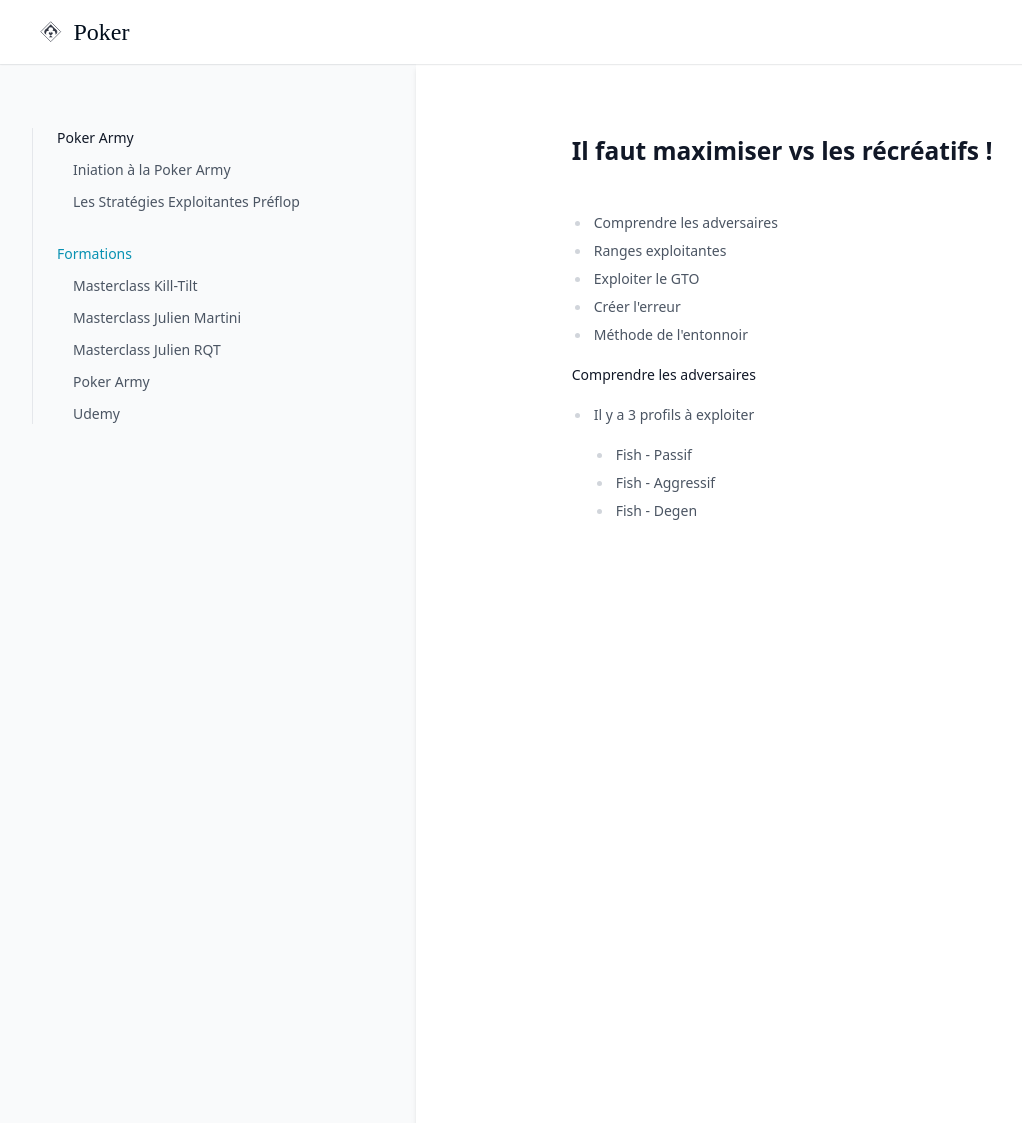
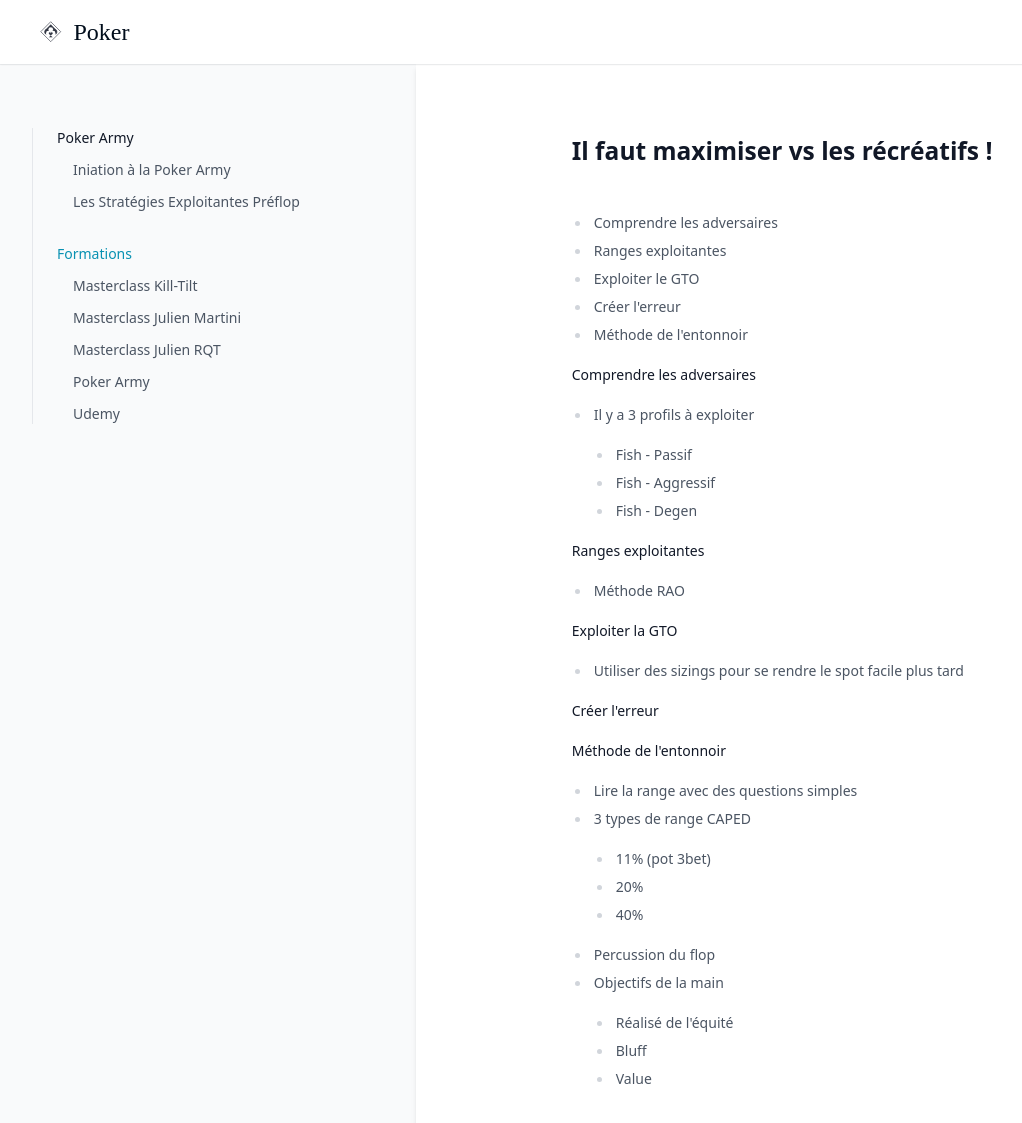
Before and after one commit to greglejeune/ebook, a Jekyll site: the page built from _poker/module1.md, in a window 1280 px wide and 1171 px high. Shown: the top 1123 px of the window, without its empty margins (0-1022 px from the left). Built offline with Jekyll 4.4.1, drawn with Linux system fonts in a browser that asks for light colours.

Commit message:
Update module1.md

```diff
--- a/_poker/module1.md
+++ b/_poker/module1.md
@@ -25,3 +25,37 @@ category: baki
     </ul>
   </li>
 </ul>
+
+<p style="text-align: justify;"><strong>Ranges exploitantes</strong></p>
+<ul>
+  <li>Méthode RAO</li>
+</ul>
+
+<p style="text-align: justify;"><strong>Exploiter la GTO</strong></p>
+<ul>
+  <li>Utiliser des sizings pour se rendre le spot facile plus tard</li>
+</ul>
+
+<p style="text-align: justify;"><strong>Créer l'erreur</strong></p>
+
+<p style="text-align: justify;"><strong>Méthode de l'entonnoir</strong></p>
+<ul>
+  <li>Lire la range avec des questions simples</li>
+  <li>
+    3 types de range CAPED
+    <ul>
+      <li>11% (pot 3bet)</li>
+      <li>20%</li>
+      <li>40%</li>
+    </ul>
+  </li>
+  <li>Percussion du flop</li>
+  <li>
+    Objectifs de la main
+    <ul>
+      <li>Réalisé de l'équité</li>
+      <li>Bluff</li>
+      <li>Value</li>
+    </ul>
+  </li>
+</ul>
```
